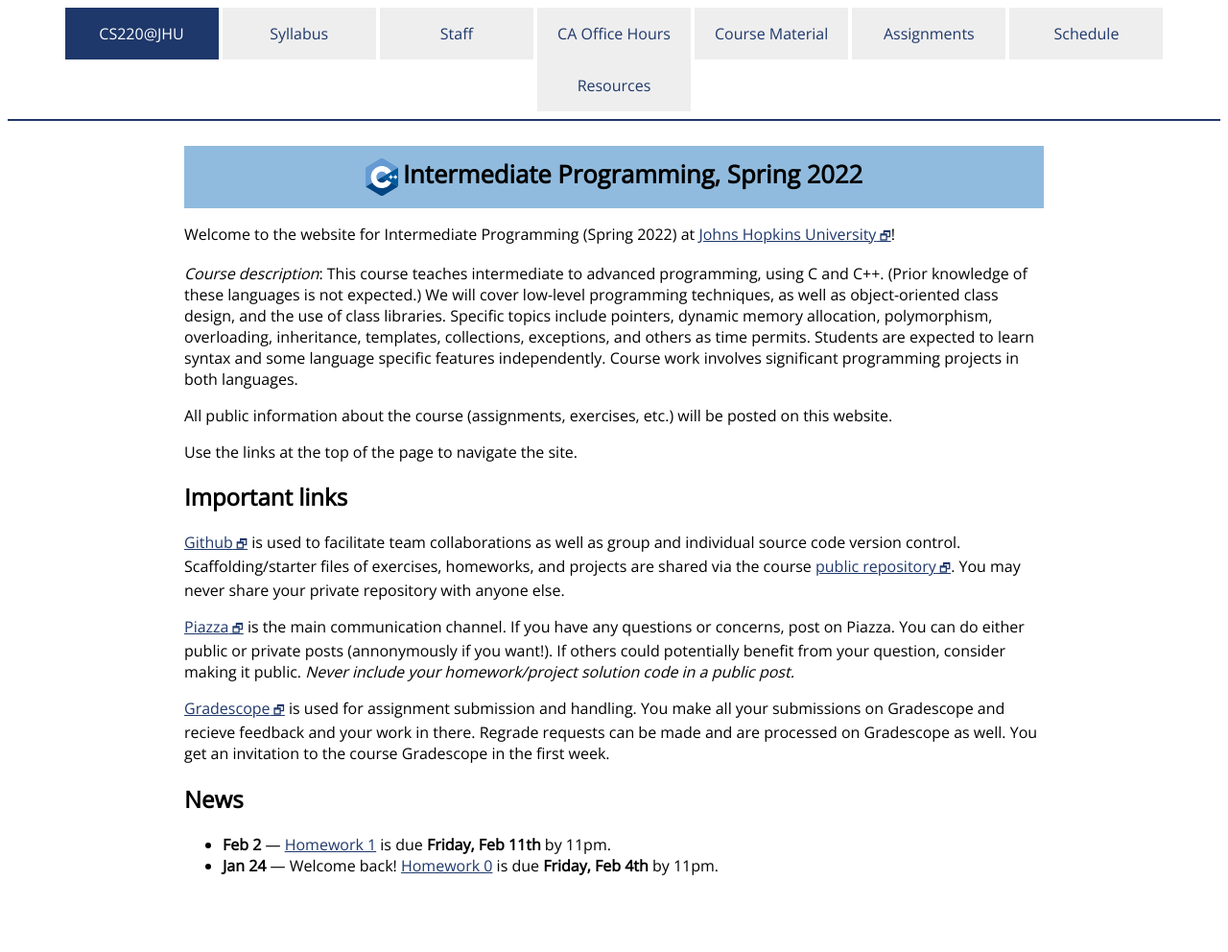
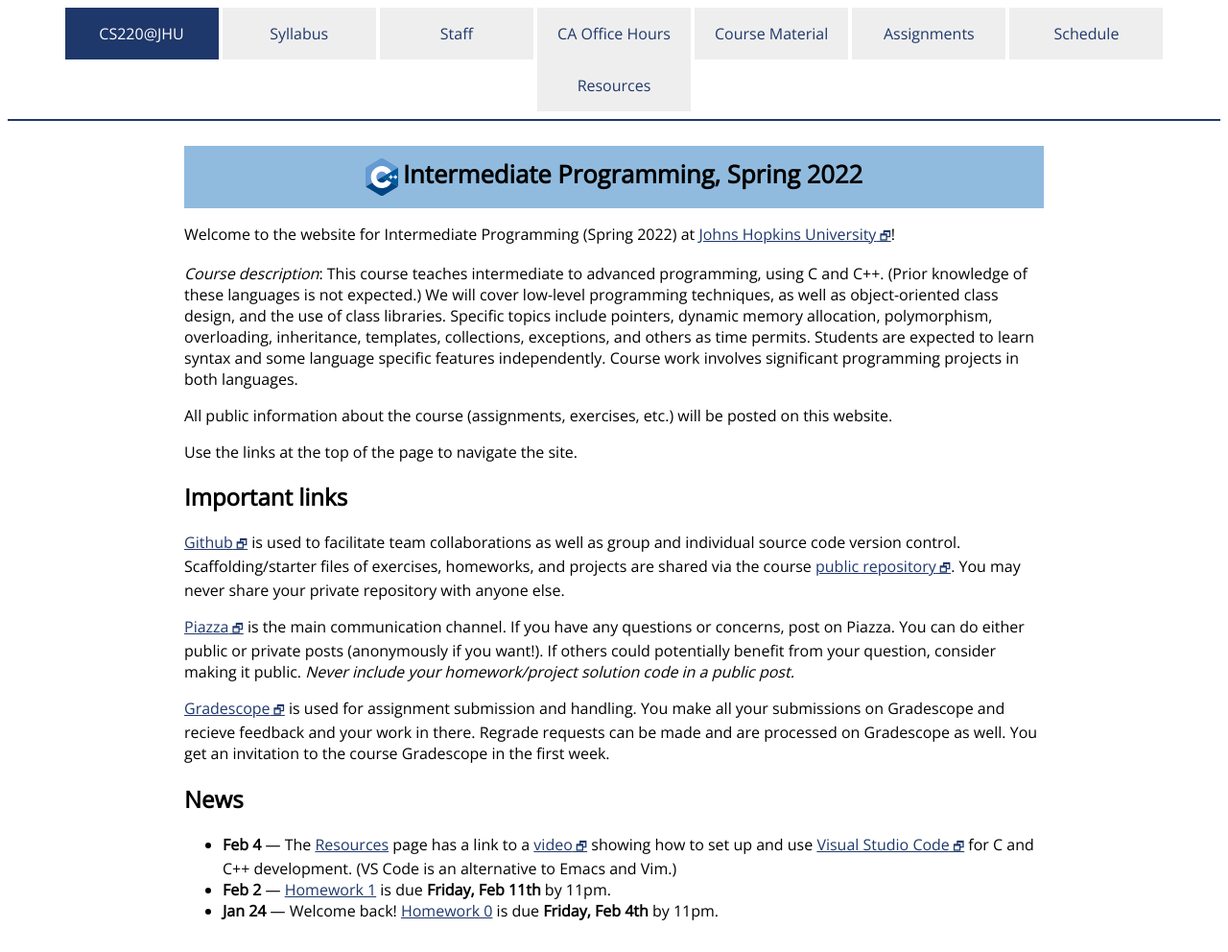
Before and after one commit to jhu-ip/cs220-s22, a Jekyll site: the page built from index.md, in a window 1280 px wide. Shown: the whole page at 96% size. Built offline with Jekyll 4.4.1, drawn with Linux system fonts in a browser that asks for light colours; some web fonts are replaced; before the commit the page ends 945 px from its top, so only the background shows below that.

Commit message:
mention vs code video as news
Also, fix some minor mistakes.

```diff
--- a/index.md
+++ b/index.md
@@ -33,7 +33,7 @@
 
 <a class="external" target="_blank" href="https://piazza.com/jhu/spring2022/en601220">Piazza</a> is
 the main communication channel. If you have any questions or concerns,
-post on Piazza. You can do either public or private posts (annonymously
+post on Piazza. You can do either public or private posts (anonymously
 if you want!). If others could potentially benefit from your question,
 consider making it public. *Never include your homework/project solution
 code in a public post.*
@@ -47,5 +47,6 @@
 
 ## News
 
+* **Feb 4** — The [Resources](resources.html) page has a link to a <a class="external" target="_blank" href="https://jh.hosted.panopto.com/Panopto/Pages/Viewer.aspx?id=9efa206a-6849-4bab-b630-ae3200303731">video</a> showing how to set up and use <a class="external" target="_blank" href="https://code.visualstudio.com/">Visual Studio Code</a> for C and C++ development. (VS Code is an alternative to Emacs and Vim.)
 * **Feb 2** — [Homework 1](assign/hw1.html) is due **Friday, Feb 11th** by 11pm.
 * **Jan 24** — Welcome back! [Homework 0](assign/hw0.html) is due **Friday, Feb 4th** by 11pm.
```
Also changed, not shown: resources.md (+1 -1 lines).
